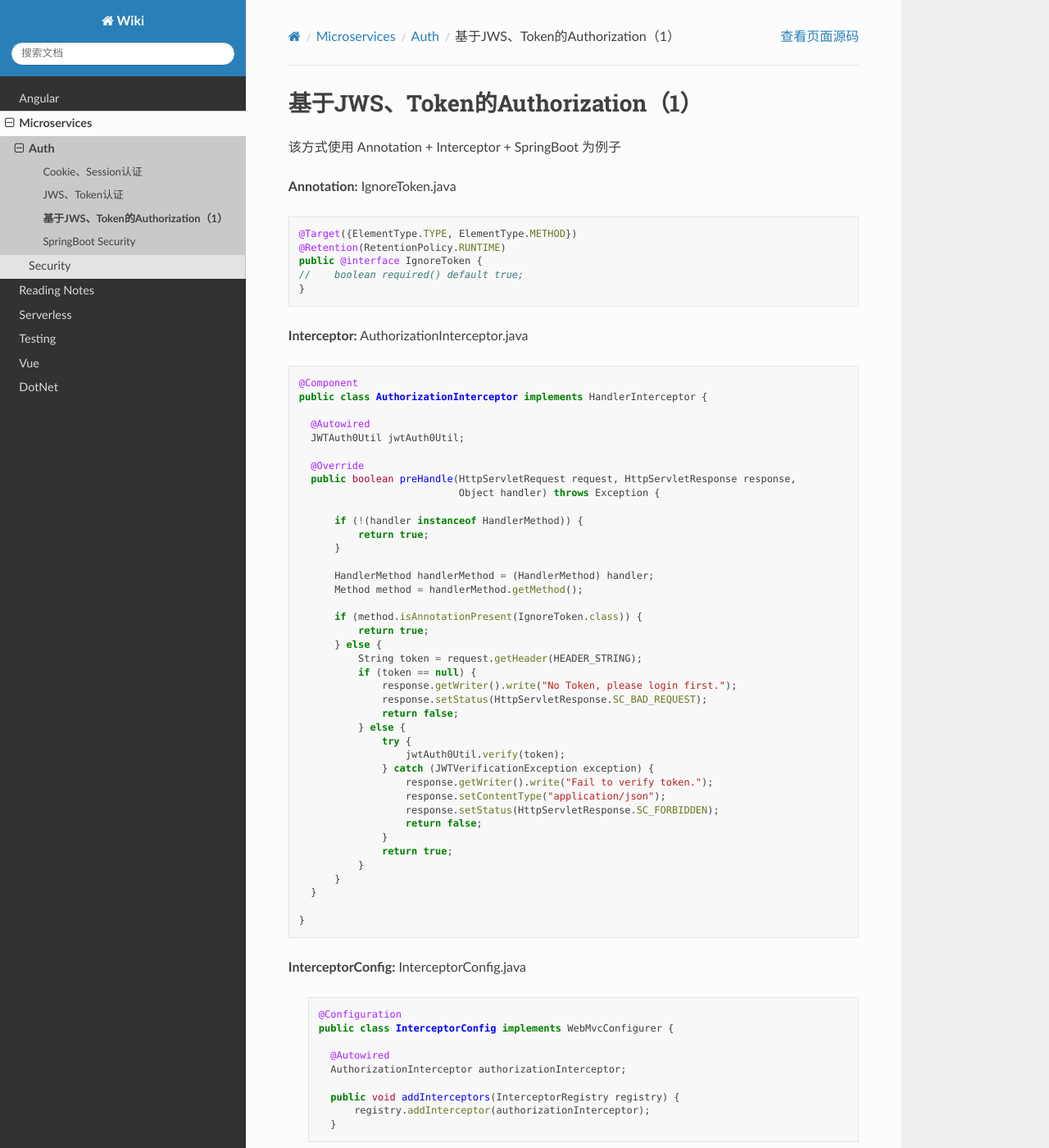
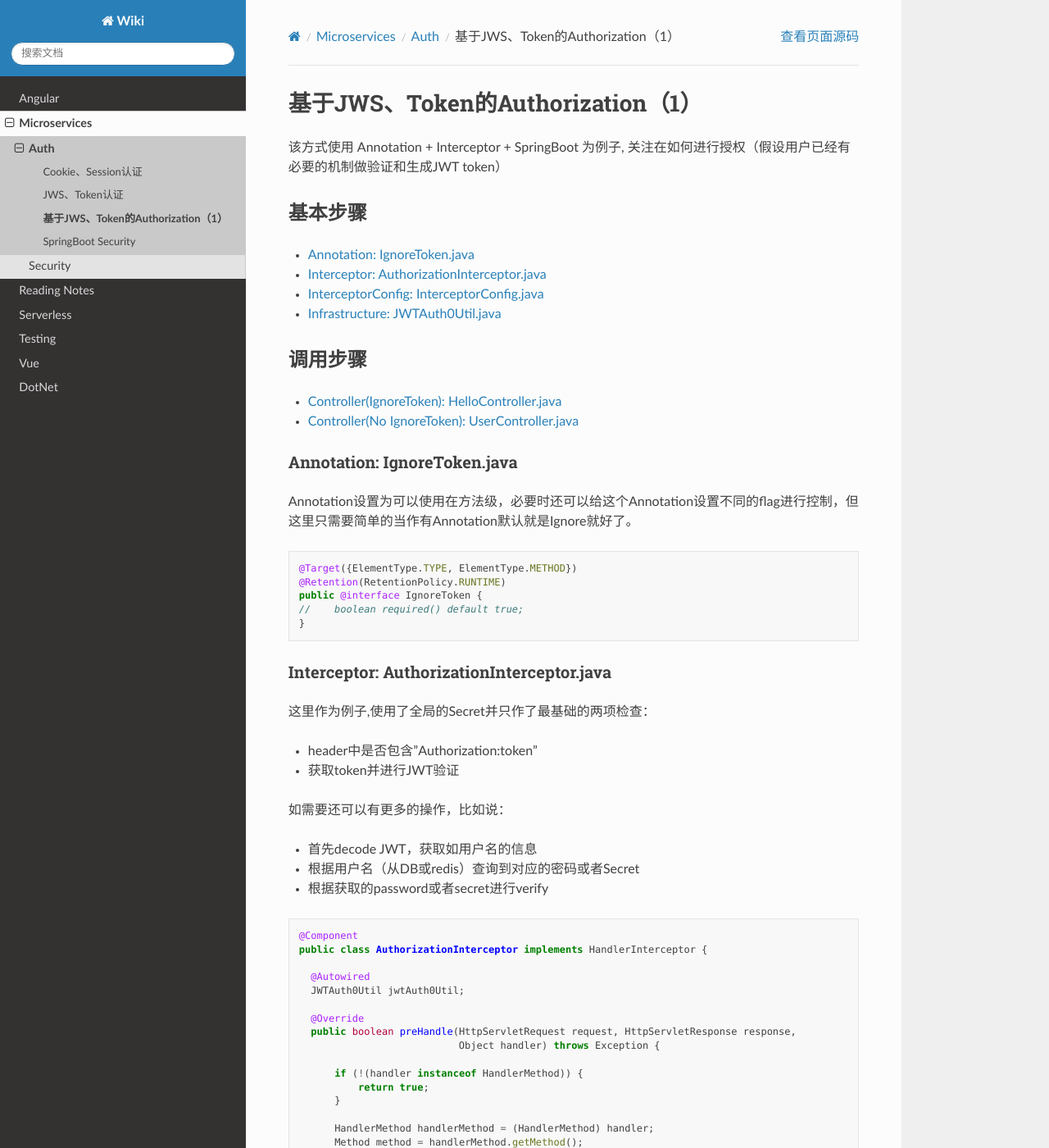
Before and after one commit to abigail830/Sphinx_wiki, a Sphinx documentation site: the page built from source/Microservices/Auth/JWS_token_Auth.rst, in a window 1280 px wide and 1400 px high. Shown: the whole window at 82% size. Built offline with Sphinx 7.4.7 and the Read the Docs theme 2.0.0, drawn with Linux system fonts in a browser that asks for light colours; some of the changed text lies outside the part shown.

Commit message:
Update JWS_token_Auth.rst

```diff
--- a/source/Microservices/Auth/JWS_token_Auth.rst
+++ b/source/Microservices/Auth/JWS_token_Auth.rst
@@ -1,9 +1,27 @@
 基于JWS、Token的Authorization（1）
 =====================================
 
-该方式使用 Annotation + Interceptor + SpringBoot 为例子
+该方式使用 Annotation + Interceptor + SpringBoot 为例子, 关注在如何进行授权（假设用户已经有必要的机制做验证和生成JWT token）
 
-**Annotation:** IgnoreToken.java
+基本步骤
+-------------
+
+* `Annotation: IgnoreToken.java`_
+* `Interceptor: AuthorizationInterceptor.java`_
+* `InterceptorConfig: InterceptorConfig.java`_
+* `Infrastructure: JWTAuth0Util.java`_
+
+调用步骤
+-------------
+
+* `Controller(IgnoreToken): HelloController.java`_
+* `Controller(No IgnoreToken): UserController.java`_
+
+
+Annotation: IgnoreToken.java
+^^^^^^^^^^^^^^^^^^^^^^^^^^^^^^^^^^
+
+Annotation设置为可以使用在方法级，必要时还可以给这个Annotation设置不同的flag进行控制，但这里只需要简单的当作有Annotation默认就是Ignore就好了。
 
 .. code-block:: java
 
@@ -13,7 +31,20 @@
   //    boolean required() default true;
   }
 
-**Interceptor:** AuthorizationInterceptor.java
+Interceptor: AuthorizationInterceptor.java
+^^^^^^^^^^^^^^^^^^^^^^^^^^^^^^^^^^^^^^^^^^^^^^^^^^^^^^^^^^
+
+这里作为例子,使用了全局的Secret并只作了最基础的两项检查：
+
+* header中是否包含"Authorization:token"
+* 获取token并进行JWT验证
+
+如需要还可以有更多的操作，比如说：
+
+* 首先decode JWT，获取如用户名的信息
+* 根据用户名（从DB或redis）查询到对应的密码或者Secret
+* 根据获取的password或者secret进行verify
+
 
 .. code-block:: java
 
@@ -105,4 +138,50 @@
   }
 
 
+Controller(IgnoreToken): HelloController.java
+^^^^^^^^^^^^^^^^^^^^^^^^^^^^^^^^^^^^^^^^^^^^^^^^^^^^^^^
+
+配合Annotation使用，所以当用户调用 GET /hello 的时候，服务都不会校验Header当中的Token，而直接可以返回“Hello World".
+
+.. code-block:: java
+
+  @RestController
+  @RequestMapping(value = "/hello")
+  public class HelloController {
+
+    @Autowired
+    UserApplService userApplService;
+
+    @GetMapping
+    @IgnoreToken
+    public String hello() {
+        return "Hello World";
+    }
+  }
+
+
+Controller(No IgnoreToken): UserController.java
+^^^^^^^^^^^^^^^^^^^^^^^^^^^^^^^^^^^^^^^^^^^^^^^^^^^^^^^^^
+
+这时候，当用户调用 GET /users，interceptor就会校验header中是否有token，有的话进一步校验，如果任意一处不通过，则不会返回用户查询结果
+
+.. code-block:: java
+
+  @RestController
+  @RequestMapping(value = "/users")
+  public class UserController {
+
+    @Autowired
+    UserApplService userApplService;
+
+    @GetMapping
+    public ApplicationUser findUser(@RequestParam String userName) {
+        return userApplService.findUserByName(userName);
+    }
+  }
+
+
+
+
+
 .. index:: Authorization, Security, JWT, Token
```
Also changed, not shown: other parts of source/Microservices/Auth/JWS_token_Auth.rst (+4 -2 lines).
